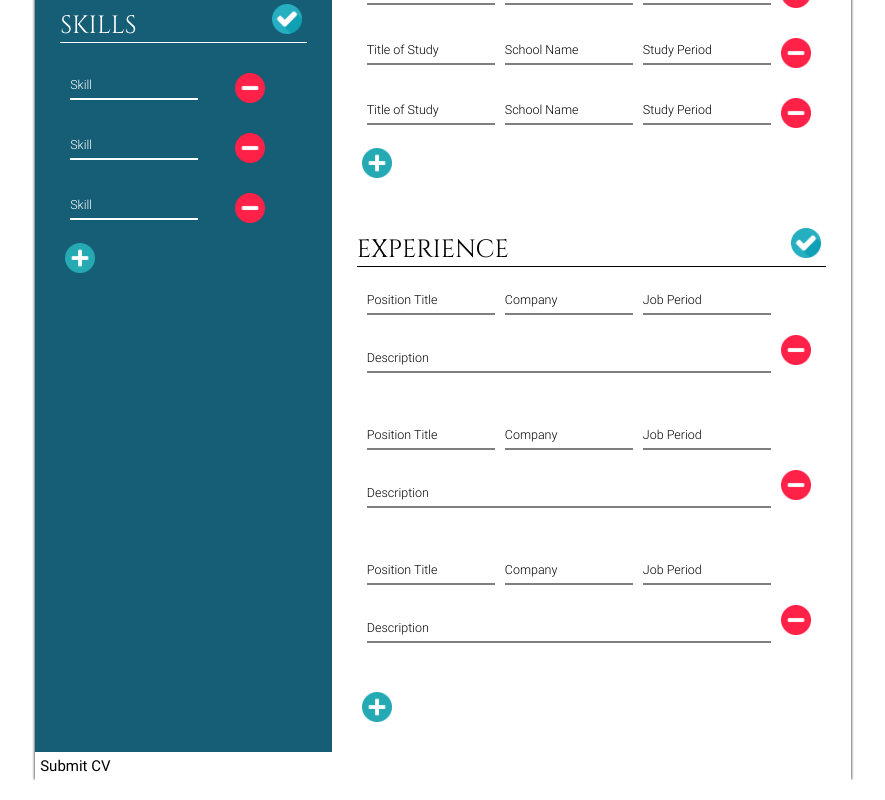
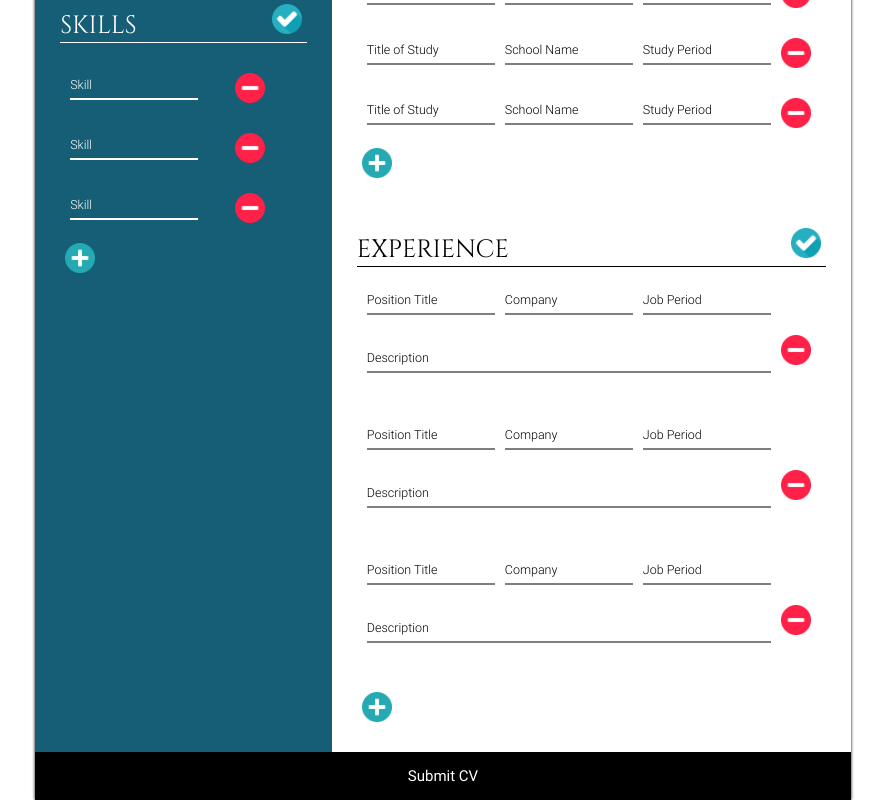
Before and after one commit to NestorNebula/cv-application, a React (Vite) app: page / in a window 1280 px wide. Shown: the part 317-1117 px from the top of the page, without its empty margins (197-1082 px from the left). Built offline with nearby package versions, Linux system fonts and the light colour scheme.

Commit message:
style: add styles to submit button

```diff
--- a/src/App.css
+++ b/src/App.css
@@ -102,6 +102,16 @@ section.experience {
   grid-area: 3 / 2 / 4 / 3;
 } */
 
+.submitbtndiv {
+  grid-column: 1 / 3;
+  background-color: black;
+  text-align: center;
+}
 .cvsubmitbtn {
-  grid-column: 1 / 3;
+  color: white;
+  padding: 1rem;
 }
+
+.cvsubmitbtn:hover {
+  text-decoration: underline;
+}
```
